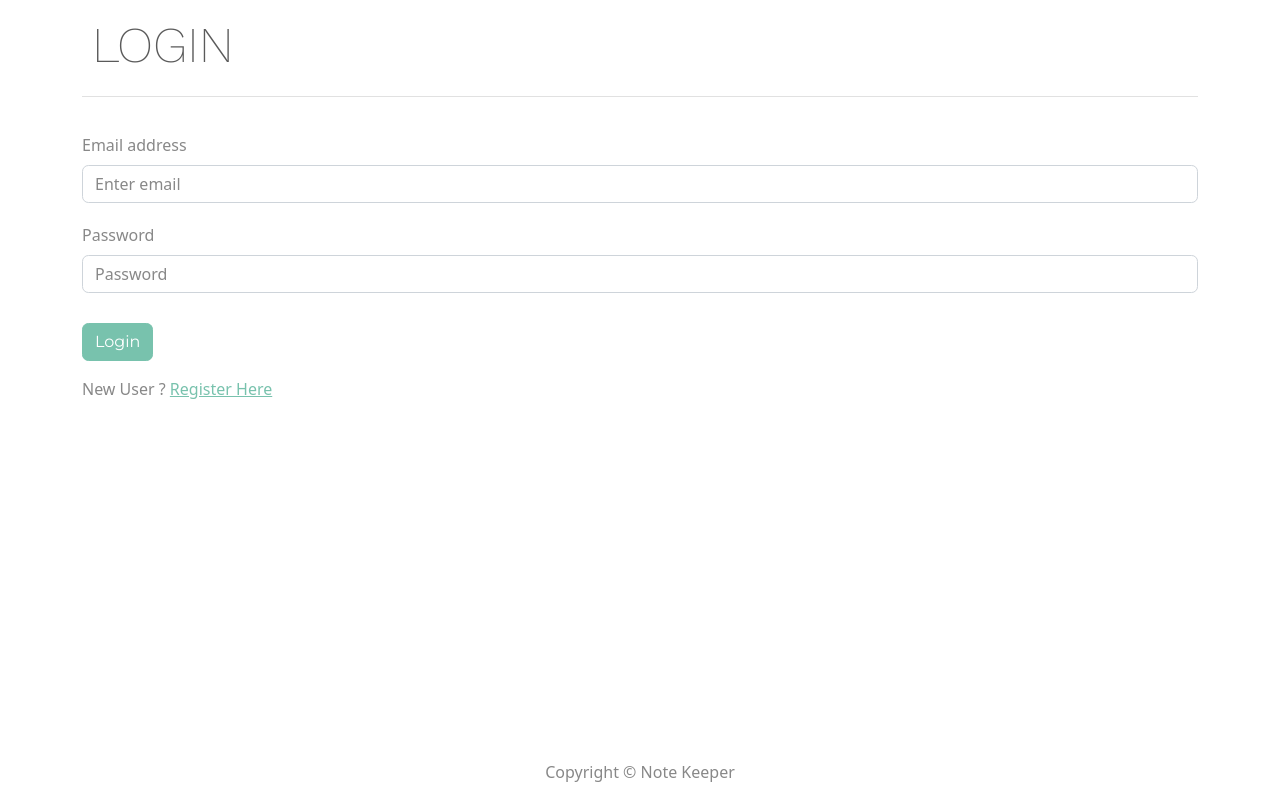
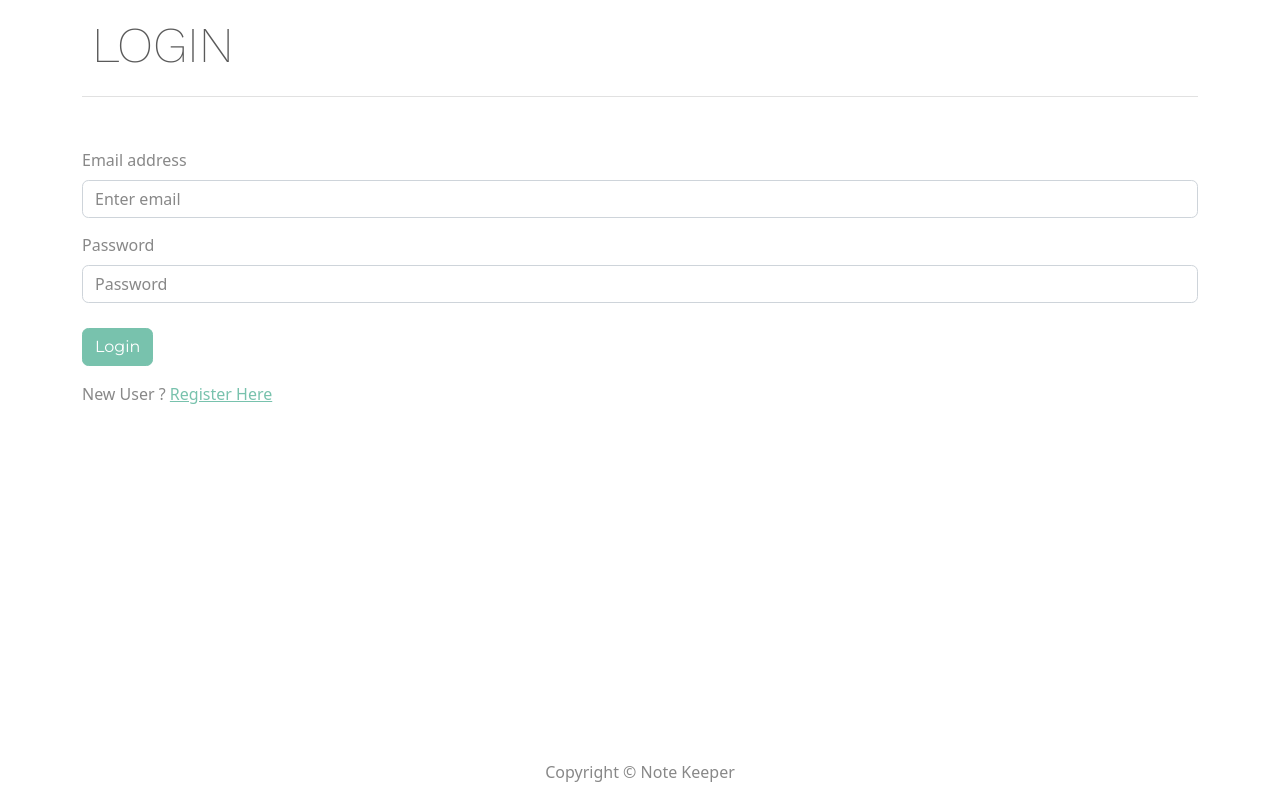
Before and after one commit to lisha149/NoteKeeper, a React (Create React App) app in the folder frontend/: page /login in a window 1280 px wide. Built offline with nearby package versions, Linux system fonts and the light colour scheme.

Commit message:
logout reload to landing page

```diff
--- a/frontend/src/components/Header.js
+++ b/frontend/src/components/Header.js
@@ -37,6 +37,7 @@ const Header = () => {
                 onClick={() => {
                   localStorage.removeItem("userInfo");
                   history.push("/");
+                  window.location.reload();
                 }}
               >
                 Logout
--- a/frontend/src/screens/Loginpage/LoginPage.css
+++ b/frontend/src/screens/Loginpage/LoginPage.css
@@ -2,3 +2,6 @@
   display: flex;
   flex-direction: column;
 }
+.loginContainer .form-group {
+  margin: 15px 0;
+}
--- a/frontend/src/screens/Loginpage/LoginPage.js
+++ b/frontend/src/screens/Loginpage/LoginPage.js
@@ -7,6 +7,7 @@ import { Form, Button, Row, Col } from "react-bootstrap";
 import "./LoginPage.css";
 import axios from "axios";
 import { useHistory } from "react-router-dom";
+
 const LoginPage = ({ history }) => {
   const [email, setEmail] = useState("");
   const [password, setPassword] = useState("");
@@ -67,7 +68,7 @@ const LoginPage = ({ history }) => {
             />
           </Form.Group>
 
-          <Form.Group style={{ marginTop: 20 }} controlId="formBasicPassword">
+          <Form.Group controlId="formBasicPassword">
             <Form.Label>Password</Form.Label>
             <Form.Control
               type="password"
@@ -78,7 +79,7 @@ const LoginPage = ({ history }) => {
           </Form.Group>
 
           <Button
-            style={{ flexDirection: "row", marginTop: 30 }}
+            style={{ flexDirection: "row", marginTop: 10 }}
             variant="primary"
             type="submit"
           >
```
